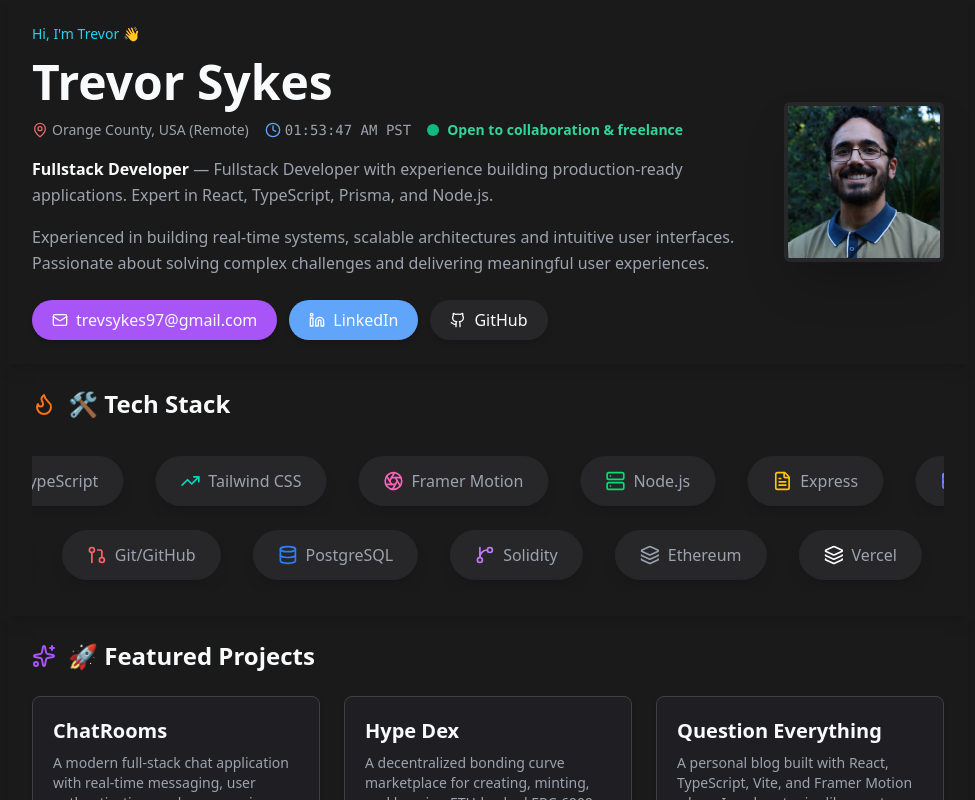
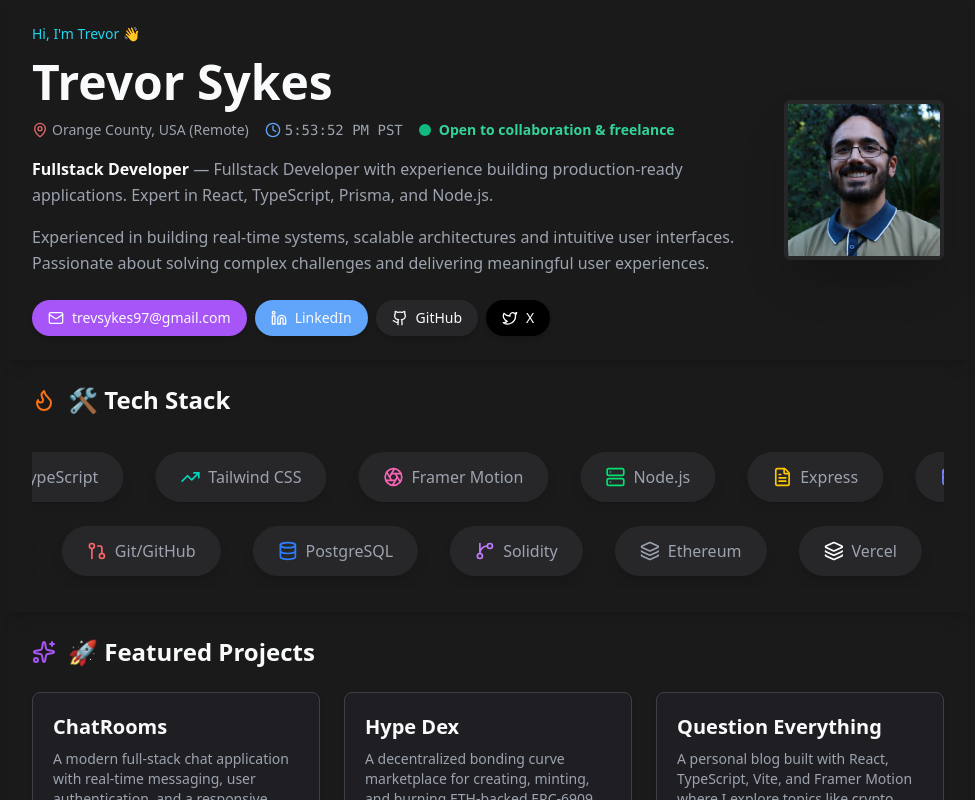
Before and after one commit to trev-sykes/trevs-portfolio, a Next.js app: page / in a window 1280 px wide. Shown: the top 800 px of the page, without its empty margins (152-1127 px from the left). Built offline with nearby package versions, Linux system fonts and the light colour scheme.

Commit message:
update buttons, update time feature

```diff
--- a/app/blogs/LatestBlogs.tsx
+++ b/app/blogs/LatestBlogs.tsx
@@ -7,7 +7,7 @@
     const latestBlog: BlogPost = BLOGS[0];
 
     return (
-        <section className="shadow-lg p-4 sm:p-5 rounded-lg border border-border-dark mb-6 sm:mb-8 hover:shadow-xl hover:shadow-accent-purple/20 transition-all duration-300">
+        <section className="shadow-lg p-4 sm:p-5  mb-6 sm:mb-8 hover:shadow-xl hover:shadow-accent-purple/20 transition-all duration-300">
             <div className="flex items-center gap-2 mb-3">
                 <Flame className="w-5 h-5 text-accent-purple" />
                 <h3 className="text-lg sm:text-xl font-semibold text-text">
--- a/app/components/hero/Avatar.tsx
+++ b/app/components/hero/Avatar.tsx
@@ -24,7 +24,6 @@
                 bg-gradient-to-br from-accent-cyan to-accent-blue
                 rounded-md flex items-center justify-center overflow-hidden
                 shadow-2xl border-4 border-surface
-                hover:scale-105 hover:rotate-3 transition-all duration-300 cursor-pointer
             `}
         >
             <img
--- a/app/components/hero/ContactButtons.tsx
+++ b/app/components/hero/ContactButtons.tsx
@@ -1,24 +1,25 @@
-import React from "react";
-import { Mail, Github, Linkedin } from "lucide-react";
+import { Mail, Github, Linkedin, Twitter } from "lucide-react";
 
 interface Props {
     email: string;
     github: string;
     linkedin: string;
+    twitter?: string; // optional
 }
 
-export default function ContactButtons({ email, github, linkedin }: Props) {
+export default function ContactButtons({ email, github, linkedin, twitter }: Props) {
+    // Smaller padding & text for mobile, bigger on sm+
     const BUTTON_BASE =
-        "px-3 sm:px-5 py-2 rounded-full flex items-center gap-2 shadow-md transition-all text-sm sm:text-base justify-center sm:justify-start";
+        "px-2 sm:px-4 py-1 sm:py-2 rounded-full flex items-center gap-1 sm:gap-2 shadow-md transition-all text-xs sm:text-sm justify-center";
 
     return (
-        <div className="flex flex-col sm:flex-row flex-wrap gap-2 sm:gap-3">
+        <div className="flex flex-row flex-wrap gap-2">
             {/* Email */}
             <a
                 href={`mailto:${email}`}
                 className={`${BUTTON_BASE} bg-accent-purple text-text hover:bg-accent-purple-dark hover:shadow-accent-purple/50`}
             >
-                <Mail className="w-4 h-4" />
+                <Mail className="w-3 h-3 sm:w-4 sm:h-4" />
                 <span className="truncate">{email}</span>
             </a>
 
@@ -29,7 +30,7 @@
                 rel="noopener noreferrer"
                 className={`${BUTTON_BASE} bg-accent-blue text-text hover:bg-accent-blue-dark hover:shadow-accent-blue/50`}
             >
-                <Linkedin className="w-4 h-4" /> LinkedIn
+                <Linkedin className="w-3 h-3 sm:w-4 sm:h-4" /> LinkedIn
             </a>
 
             {/* GitHub */}
@@ -39,8 +40,20 @@
                 rel="noopener noreferrer"
                 className={`${BUTTON_BASE} bg-surface text-text hover:bg-surface/80 hover:shadow-surface/50`}
             >
-                <Github className="w-4 h-4" /> GitHub
+                <Github className="w-3 h-3 sm:w-4 sm:h-4" /> GitHub
             </a>
+
+            {/* X */}
+            {twitter && (
+                <a
+                    href={twitter}
+                    target="_blank"
+                    rel="noopener noreferrer"
+                    className={`${BUTTON_BASE} bg-black text-white hover:bg-pink-500 hover:shadow-pink-400/50`}
+                >
+                    <Twitter className="w-3 h-3 sm:w-4 sm:h-4" /> X
+                </a>
+            )}
         </div>
     );
 }
--- a/app/components/hero/Hero.tsx
+++ b/app/components/hero/Hero.tsx
@@ -1,20 +1,47 @@
+"use client"
+import { useState, useEffect } from "react";
 import { MapPin, Clock } from "lucide-react";
 import PROFILE from "@/app/data/profile";
-import { formatTime } from "@/app/lib/formatTime";
 import ContactButtons from "./ContactButtons";
 import Avatar from "./Avatar";
 
 const Hero = () => {
-    const { name, location, email, github, linkedin, tagline, bioShort, bioLong } = PROFILE;
+    const { name, location, email, github, linkedin, twitter, tagline, bioShort, bioLong } = PROFILE;
+
+    // State for current PST time
+    const [pstTime, setPstTime] = useState("");
+
+    useEffect(() => {
+        const updateTime = () => {
+            const now = new Date();
+
+            // Convert to PST (UTC-8 standard, ignoring DST for simplicity)
+            const pstOffset = -8 * 60; // PST is UTC-8 in minutes
+            const localOffset = now.getTimezoneOffset(); // browser offset in minutes
+            const pstDate = new Date(now.getTime() + (pstOffset + localOffset) * 60000);
+
+            // Format as HH:MM:SS AM/PM
+            const hours = pstDate.getHours();
+            const minutes = pstDate.getMinutes();
+            const seconds = pstDate.getSeconds();
+            const ampm = hours >= 12 ? "PM" : "AM";
+            const formattedHours = hours % 12 || 12;
+            const formattedMinutes = minutes.toString().padStart(2, "0");
+            const formattedSeconds = seconds.toString().padStart(2, "0");
+
+            setPstTime(`${formattedHours}:${formattedMinutes}:${formattedSeconds} ${ampm}`);
+        };
+
+        updateTime(); // set immediately
+        const interval = setInterval(updateTime, 1000); // update every second
+        return () => clearInterval(interval); // cleanup
+    }, []);
 
     return (
         <section className="shadow-lg p-4 sm:p-6 flex flex-col md:flex-row items-start md:items-center gap-4 sm:gap-6 bg-bg text-text">
-
             {/* Left Content */}
             <div className="flex-1 w-full flex flex-col">
-                {/* Name + Avatar Row */}
                 <div className="flex items-start justify-between gap-4">
-                    {/* Text Column */}
                     <div className="flex-1 flex flex-col justify-center">
                         <p className="text-accent-cyan mb-2 text-xs sm:text-sm">Hi, I'm {name.split(" ")[0]} 👋</p>
                         <h1 className="text-3xl sm:text-4xl md:text-5xl font-extrabold text-text leading-tight">{name}</h1>
@@ -26,7 +53,7 @@
 
                             <span className="flex items-center font-mono tabular-nums">
                                 <Clock className="w-4 h-4 mr-1 text-accent-blue" />
-                                {formatTime()} PST
+                                {pstTime} PST
                             </span>
 
                             <span className="flex items-center text-accent-green font-semibold">
@@ -38,31 +65,25 @@
                             </span>
                         </div>
                     </div>
-
-                    {/* Avatar for Mobile */}
                     <div className="md:hidden self-center">
                         <Avatar name={name} size="sm" />
                     </div>
                 </div>
 
-                {/* Bio */}
                 <p className="text-sm sm:text-base text-text-muted leading-relaxed mt-4">
                     <strong className="text-text">{tagline}</strong> — {bioShort}
                 </p>
 
                 <p className="text-sm sm:text-base text-text-muted leading-relaxed mt-4">{bioLong}</p>
 
-                {/* Contact Buttons */}
                 <div className="mt-6">
-                    <ContactButtons email={email} github={github} linkedin={linkedin} />
+                    <ContactButtons email={email} github={github} linkedin={linkedin} twitter={twitter} />
                 </div>
             </div>
 
-            {/* Avatar for Desktop */}
             <div className="hidden md:block">
                 <Avatar name={name} size="md" />
             </div>
-
         </section>
     );
 };
--- a/app/data/profile.ts
+++ b/app/data/profile.ts
@@ -6,6 +6,7 @@
   email: "trevsykes97@gmail.com",
   github: "https://github.com/trev-sykes",
   linkedin: "https://www.linkedin.com/in/trevsykes",
+  twitter: "https://x.com/freshly_mulched",
   portfolio: "https://trevs-portfolio.vercel.app",
   tagline: "Fullstack Developer",
   bioShort: `
```
